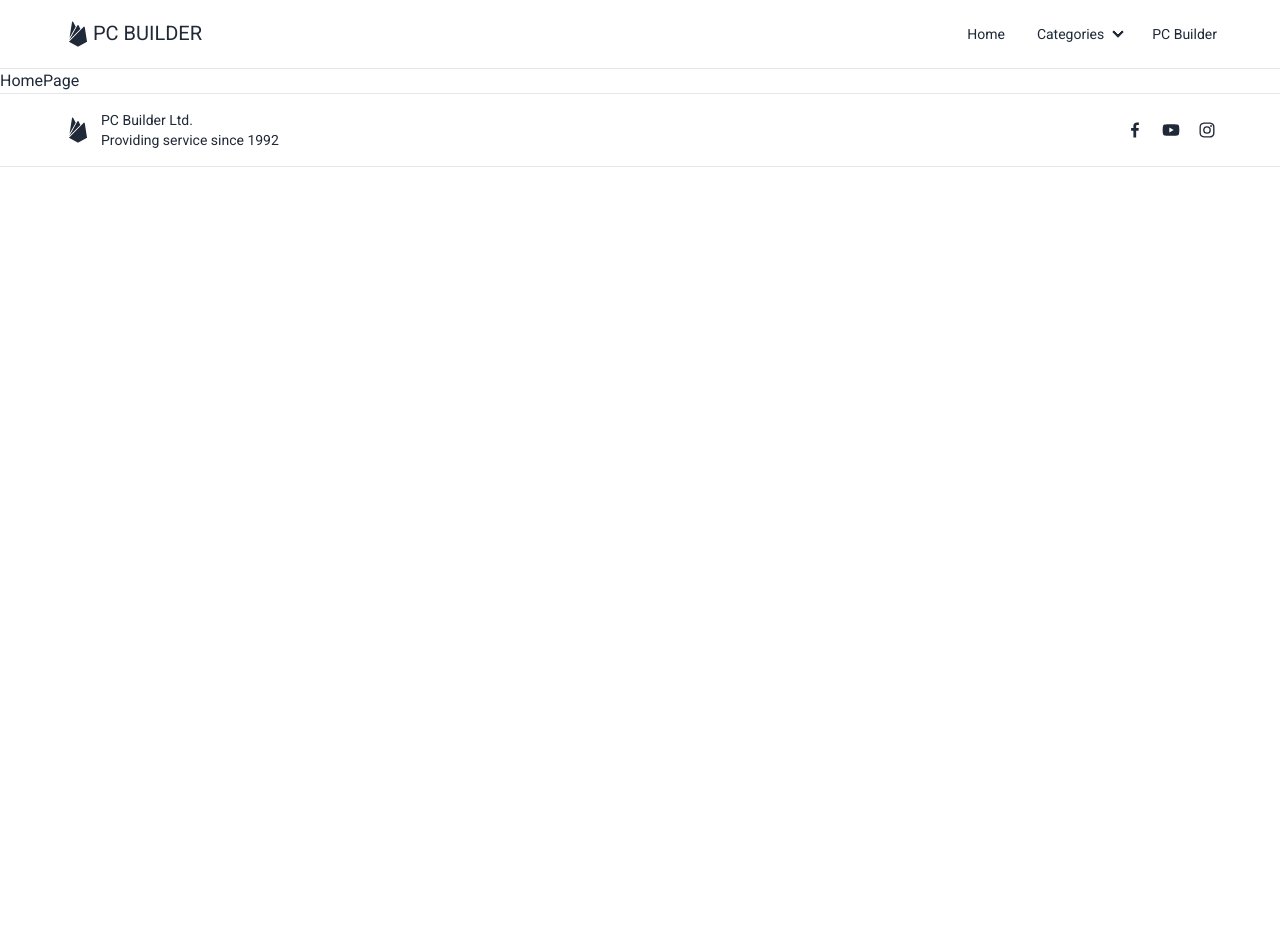
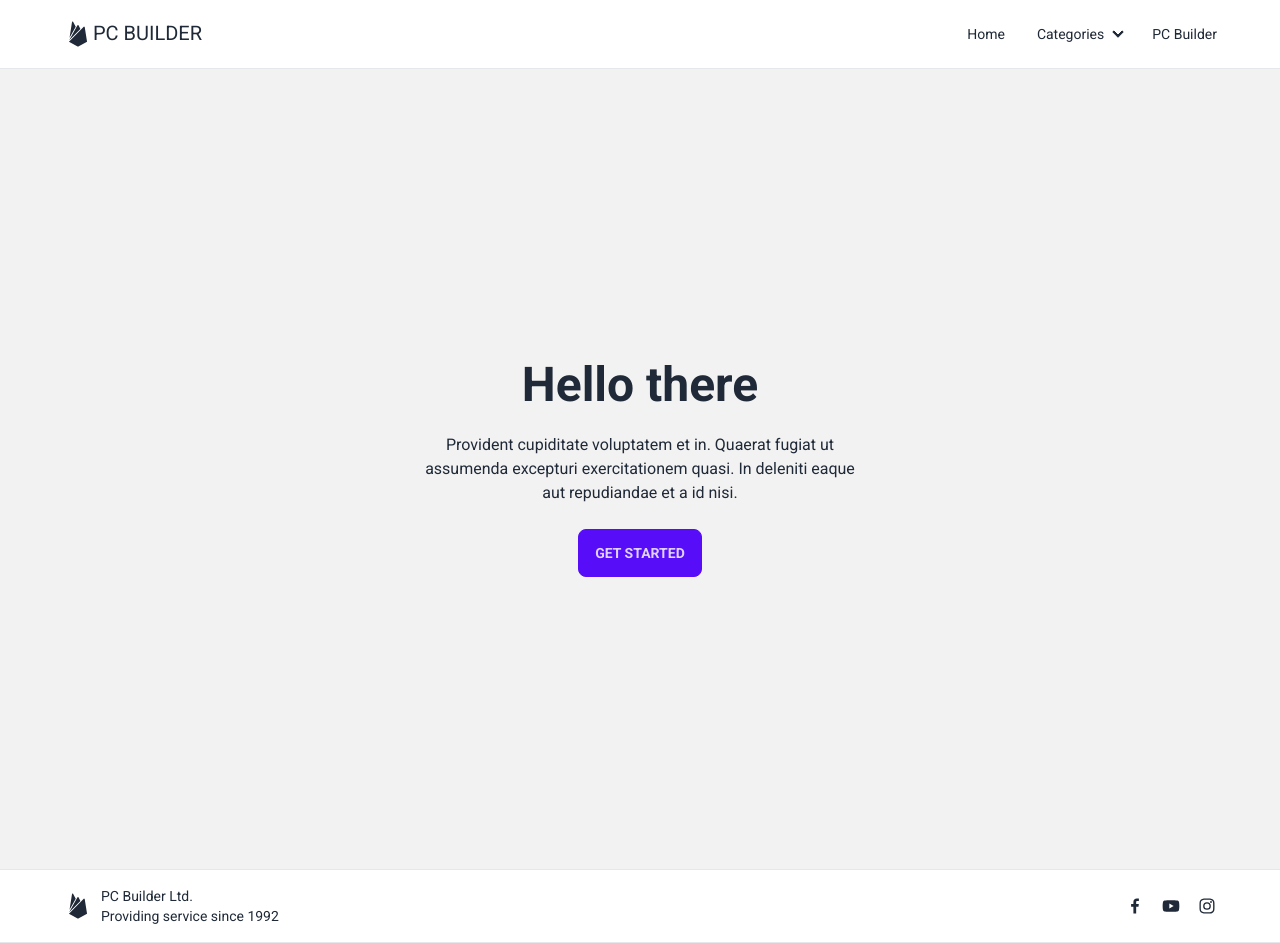
Before and after one commit to sifatullahsu/pc-builder, a Next.js app: page / in a window 1280 px wide. Before the commit the page ends 800 px from the top, so only its background shows below. Built offline with nearby package versions, Linux system fonts and the light colour scheme; no server answers.

Commit message:
hero section

```diff
--- /dev/null
+++ b/src/components/Hero.js
@@ -0,0 +1,20 @@
+const HeroSection = () => {
+  return (
+    <div>
+      <div className="hero min-h-screen bg-base-200">
+        <div className="hero-content text-center">
+          <div className="max-w-md">
+            <h1 className="text-5xl font-bold">Hello there</h1>
+            <p className="py-6">
+              Provident cupiditate voluptatem et in. Quaerat fugiat ut assumenda excepturi exercitationem
+              quasi. In deleniti eaque aut repudiandae et a id nisi.
+            </p>
+            <button className="btn btn-primary">Get Started</button>
+          </div>
+        </div>
+      </div>
+    </div>
+  )
+}
+
+export default HeroSection
--- a/src/pages/index.js
+++ b/src/pages/index.js
@@ -1,9 +1,10 @@
+import HeroSection from '@/components/Hero'
 import MainLayout from '@/layouts/MainLayout'
 
 const HomePage = () => {
   return (
     <>
-      <div>HomePage</div>
+      <HeroSection />
     </>
   )
 }
```
